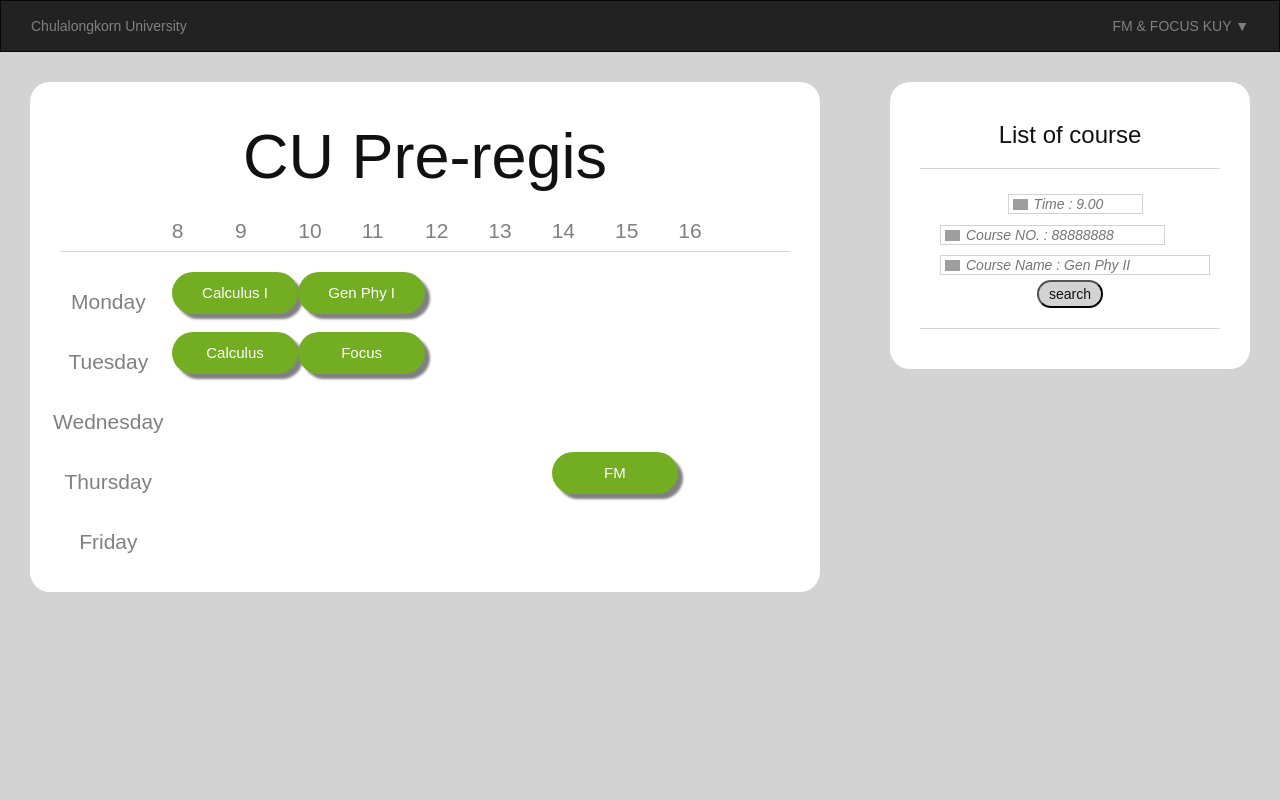
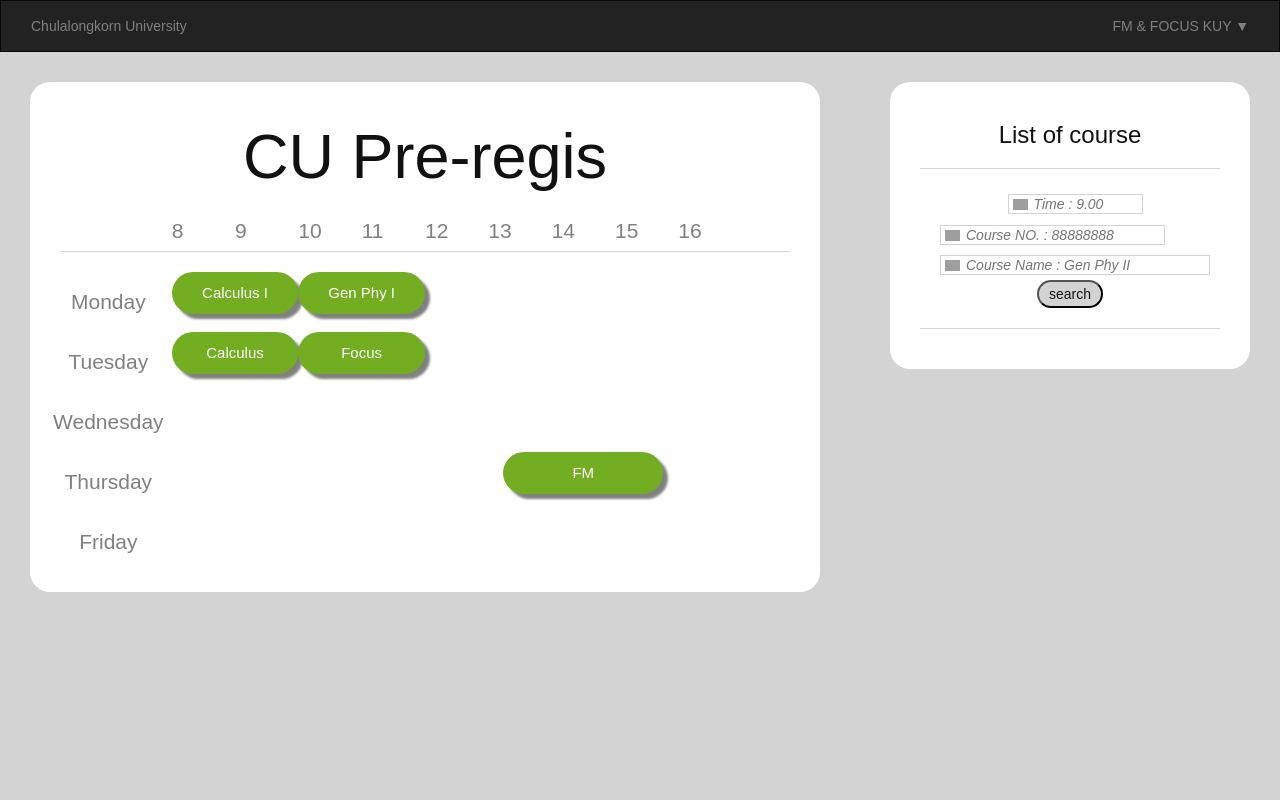
Before and after one commit to kritkrm/Database_Project-1, a React (Create React App) app in the folder preregis/: page / in a window 1280 px wide. Shown: the top 800 px of the page. Built offline with nearby package versions, Linux system fonts and the light colour scheme; grey boxes are pictures that could not be loaded.

Commit message:
make dynamic length

```diff
--- a/preregis/src/components/subject_bar.js
+++ b/preregis/src/components/subject_bar.js
@@ -2,16 +2,10 @@ import React, { Component } from 'react';
 
 class SubjectBar extends Component {
     render() {
-        if(this.props.period == 1) {
+            let per = "col-sm-" + this.props.period.toString();
             return (
-                 <div className="col-sm-1"><p id="rcorners1">{this.props.name}</p></div>
+                 <div className={per}><p id="rcorners1">{this.props.name}</p></div>
             );
-        }
-        else {
-            return (
-                 <div className="col-sm-2"><p id="rcorners1">{this.props.name}</p></div>
-            );
-        }
     }
 }
 
--- a/preregis/src/container/table.js
+++ b/preregis/src/container/table.js
@@ -69,7 +69,6 @@ class Table extends Component {
                       <div className="col-sm-1"><p> </p></div>
                       <div className="col-sm-1"><p> </p></div>
                       <div className="col-sm-1"><p> </p></div>
-                      <div className="col-sm-1"><p> </p></div>
                       <SubjectBar period={3} name="FM" />
                       <div className="col-sm-1"><p> </p></div>
                       <div className="col-sm-1"><p> </p></div>
```
